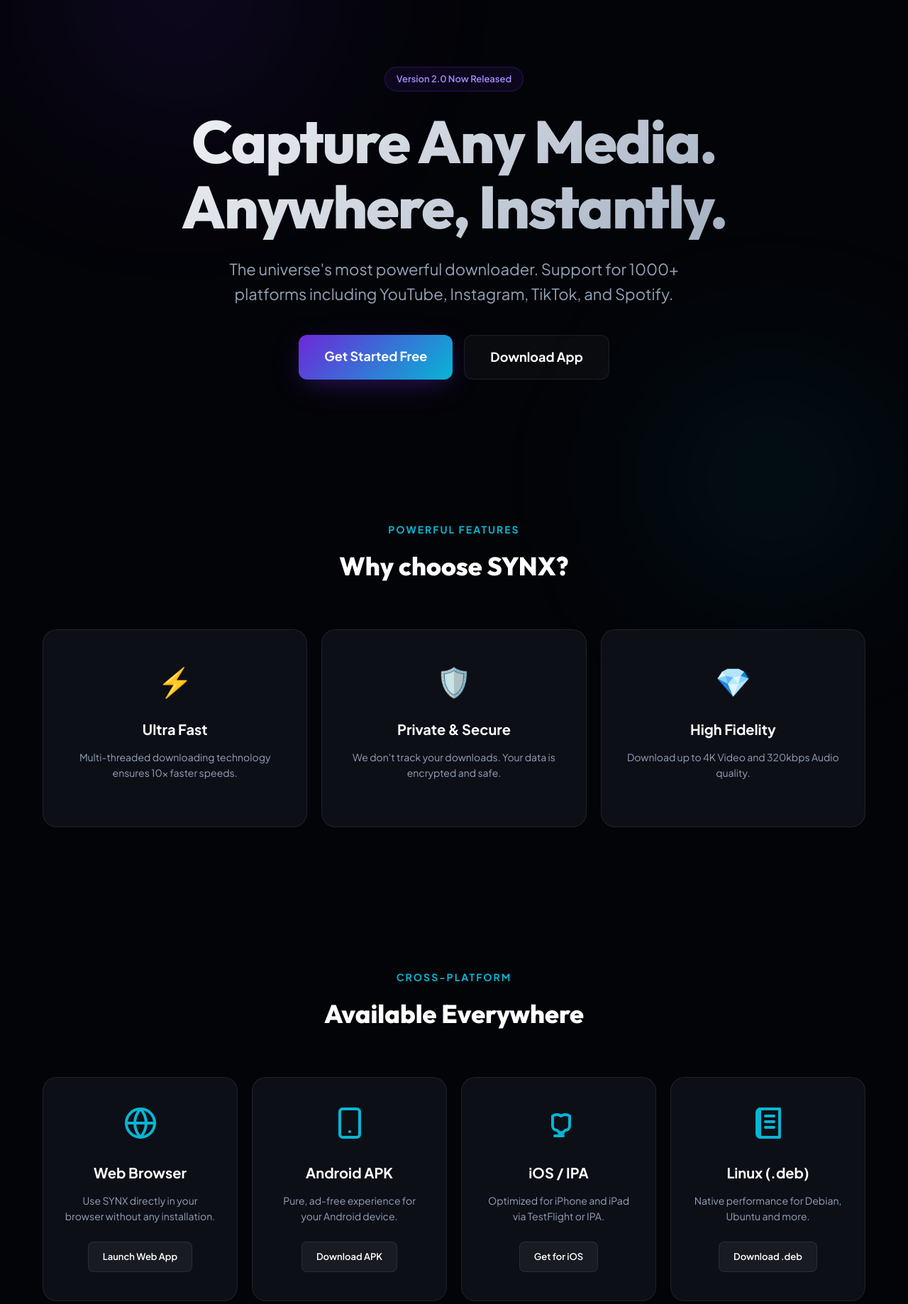
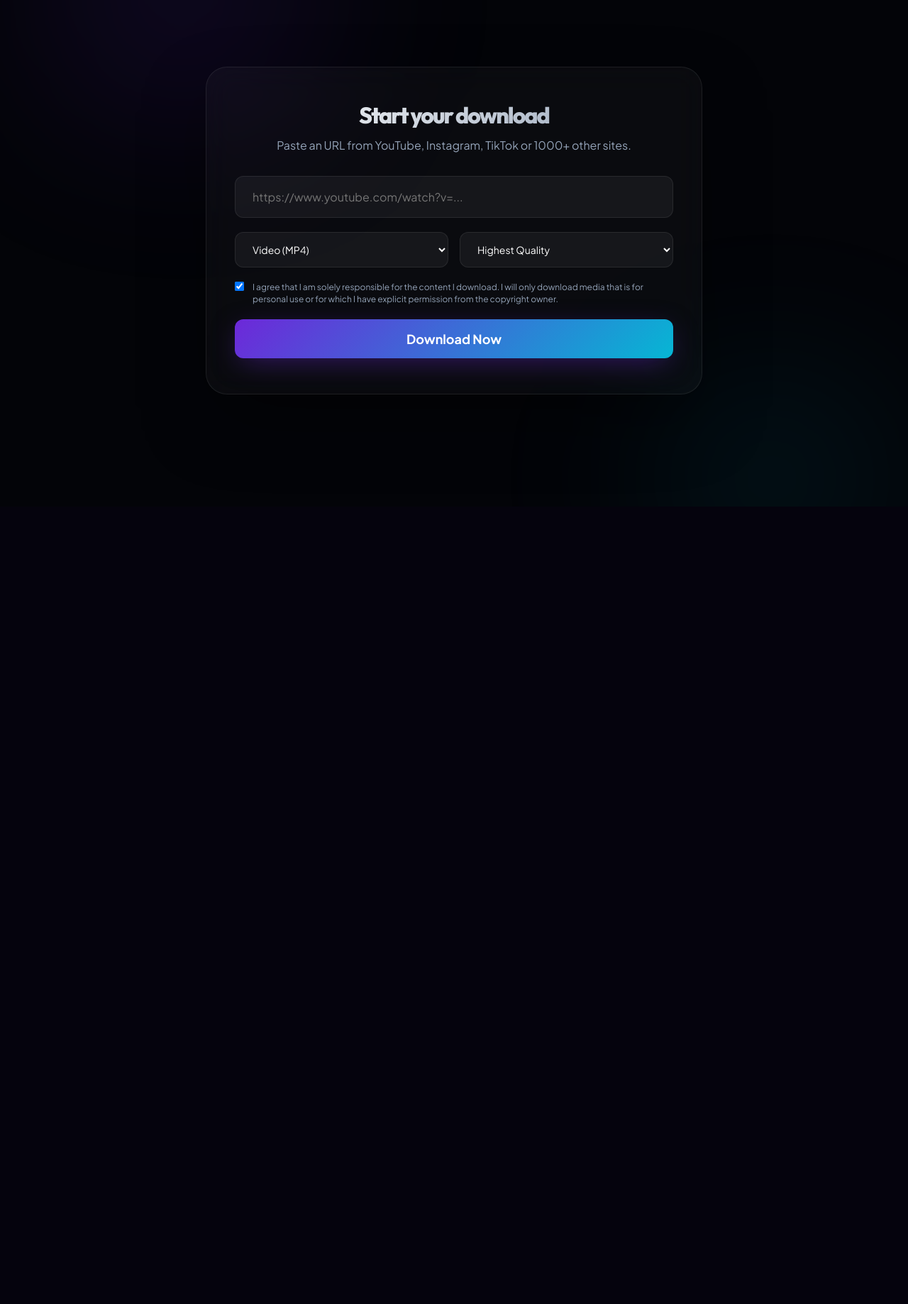
Before and after one commit to neyzenrose/synx_app, a Flask app: page /app in a window 1280 px wide. Shown: the part 86-1924 px from the top of the page at 71% size. After the commit the page ends 642 px from the top, so only its background shows below. Run offline with Flask 3, Linux system fonts and the light colour scheme.

Commit message:
Design: Finalizing premium downloader UI in app.html

```diff
--- a/api/templates/app.html
+++ b/api/templates/app.html
@@ -361,96 +361,161 @@
     </nav>
 
     <section class="hero">
-        <span class="badge-new">Version 2.0 Now Released</span>
-        <h1>Capture Any Media.<br>Anywhere, Instantly.</h1>
-        <p>The universe's most powerful downloader. Support for 1000+ platforms including YouTube, Instagram, TikTok, and Spotify.</p>
-        <div class="cta-group">
-            <a href="app.html" class="btn-primary">Get Started Free</a>
-            <a href="#platforms" class="btn-secondary">Download App</a>
-        </div>
-    </section>
+        <div class="download-container">
+            <h1>Start your download</h1>
+            <p>Paste an URL from YouTube, Instagram, TikTok or 1000+ other sites.</p>
 
-    <section class="platforms" id="features">
-        <span class="section-tag">Powerful Features</span>
-        <h2 class="section-title">Why choose SYNX?</h2>
+            <div class="input-group">
+                <input type="text" id="videoUrl" placeholder="https://www.youtube.com/watch?v=..." class="url-input">
+            </div>
 
-        <div class="platform-grid">
-            <div class="platform-card">
-                <div style="font-size: 40px; margin-bottom: 20px;">⚡</div>
-                <h3>Ultra Fast</h3>
-                <p>Multi-threaded downloading technology ensures 10x faster speeds.</p>
+            <div class="options-grid">
+                <div class="option-item">
+                    <select id="formatType" class="select-input">
+                        <option value="mp4">Video (MP4)</option>
+                        <option value="mp3">Audio (MP3)</option>
+                        <option value="mkv">Video (MKV)</option>
+                        <option value="wav">Audio (WAV)</option>
+                    </select>
+                </div>
+                <div class="option-item">
+                    <select id="qualityType" class="select-input">
+                        <option value="best">Highest Quality</option>
+                        <option value="1080">Full HD (1080p)</option>
+                        <option value="720">HD (720p)</option>
+                        <option value="480">Standard (480p)</option>
+                        <option value="320">320kbps (Audio)</option>
+                        <option value="128">128kbps (Audio)</option>
+                    </select>
+                </div>
             </div>
-            <div class="platform-card">
-                <div style="font-size: 40px; margin-bottom: 20px;">🛡️</div>
-                <h3>Private & Secure</h3>
-                <p>We don't track your downloads. Your data is encrypted and safe.</p>
+
+            <div class="terms-group">
+                <input type="checkbox" id="termsAgree" checked>
+                <label for="termsAgree">I agree that I am solely responsible for the content I download. I will only download media that is for personal use or for which I have explicit permission from the copyright owner.</label>
             </div>
-            <div class="platform-card">
-                <div style="font-size: 40px; margin-bottom: 20px;">💎</div>
-                <h3>High Fidelity</h3>
-                <p>Download up to 4K Video and 320kbps Audio quality.</p>
+
+            <button onclick="startDownload()" id="downloadBtn" class="btn-primary" style="width: 100%; border: none; cursor: pointer; margin-top: 20px;">Download Now</button>
+
+            <div id="statusMessage" class="status-box" style="display: none;"></div>
+
+            <div id="progressContainer" class="progress-container" style="display: none;">
+                <div class="progress-bar">
+                    <div id="progressBarFill" class="progress-bar-fill"></div>
+                </div>
+                <p id="progressText">Processing...</p>
             </div>
         </div>
     </section>
 
-    <section class="platforms" id="platforms">
-        <span class="section-tag">Cross-Platform</span>
-        <h2 class="section-title">Available Everywhere</h2>
+    <style>
+        .download-container {
+            background: var(--glass-bg);
+            border: 1px solid var(--glass-border);
+            backdrop-filter: blur(20px);
+            padding: 50px 40px;
+            border-radius: 30px;
+            max-width: 700px;
+            margin: 0 auto;
+            text-align: left;
+            box-shadow: 0 40px 100px -20px rgba(0,0,0,0.5);
+        }
 
-        <div class="platform-grid">
-            <!-- Web -->
-            <div class="platform-card">
-                <svg viewBox="0 0 24 24" fill="none" stroke="currentColor" stroke-width="2" stroke-linecap="round" stroke-linejoin="round"><circle cx="12" cy="12" r="10"></circle><line x1="2" y1="12" x2="22" y2="12"></line><path d="M12 2a15.3 15.3 0 0 1 4 10 15.3 15.3 0 0 1-4 10 15.3 15.3 0 0 1-4-10 15.3 15.3 0 0 1 4-10z"></path></svg>
-                <h3>Web Browser</h3>
-                <p>Use SYNX directly in your browser without any installation.</p>
-                <a href="app.html" class="btn-download">Launch Web App</a>
-            </div>
+        .download-container h1 {
+            font-size: 32px;
+            margin-bottom: 12px;
+            text-align: center;
+        }
 
-            <!-- APK -->
-            <div class="platform-card">
-                <svg viewBox="0 0 24 24" fill="none" stroke="currentColor" stroke-width="2" stroke-linecap="round" stroke-linejoin="round"><rect x="5" y="2" width="14" height="20" rx="2" ry="2"></rect><line x1="12" y1="18" x2="12.01" y2="18"></line></svg>
-                <h3>Android APK</h3>
-                <p>Pure, ad-free experience for your Android device.</p>
-                <a href="#" class="btn-download">Download APK</a>
-            </div>
+        .download-container p {
+            font-size: 16px;
+            text-align: center;
+            margin-bottom: 30px;
+        }
 
-            <!-- iOS -->
-            <div class="platform-card">
-                <svg viewBox="0 0 24 24" fill="none" stroke="currentColor" stroke-width="2" stroke-linecap="round" stroke-linejoin="round"><path d="M12 19a6.33 6.33 0 0 0 4.5-2c1.5 0 3-1 3-3V7s-1.5-1-3-1c-1.5 0-3 1-3 1s-1.5-1-3-1c-1.5 0-3 1-3 1v7c0 2 1.5 3 3 3a6.33 6.33 0 0 0 4.5 2Z"></path><path d="M9 21h6"></path></svg>
-                <h3>iOS / IPA</h3>
-                <p>Optimized for iPhone and iPad via TestFlight or IPA.</p>
-                <a href="#" class="btn-download">Get for iOS</a>
-            </div>
+        .url-input {
+            width: 100%;
+            background: rgba(255,255,255,0.05);
+            border: 1px solid var(--glass-border);
+            padding: 18px 24px;
+            border-radius: 12px;
+            color: white;
+            font-size: 16px;
+            margin-bottom: 20px;
+            outline: none;
+            transition: all 0.3s;
+        }
 
-            <!-- Linux -->
-            <div class="platform-card">
-                <svg viewBox="0 0 24 24" fill="none" stroke="currentColor" stroke-width="2" stroke-linecap="round" stroke-linejoin="round"><path d="M4 19.5v-15A2.5 2.5 0 0 1 6.5 2H20v20H6.5a2.5 2.5 0 0 1-2.5-2.5Z"></path><path d="M6 2v20"></path><path d="M10 7h6"></path><path d="M10 11h6"></path><path d="M10 15h6"></path></svg>
-                <h3>Linux (.deb)</h3>
-                <p>Native performance for Debian, Ubuntu and more.</p>
-                <a href="#" class="btn-download">Download .deb</a>
-            </div>
+        .url-input:focus {
+            background: rgba(255,255,255,0.08);
+            border-color: var(--primary-accent);
+        }
 
-            <!-- Other -->
-            <div class="platform-card">
-                <svg viewBox="0 0 24 24" fill="none" stroke="currentColor" stroke-width="2" stroke-linecap="round" stroke-linejoin="round"><path d="M21 16V8a2 2 0 0 0-1-1.73l-7-4a2 2 0 0 0-2 0l-7 4A2 2 0 0 0 3 8v8a2 2 0 0 0 1 1.73l7 4a2 2 0 0 0 2 0l7-4A2 2 0 0 0 21 16z"></path><polyline points="3.27 6.96 12 12.01 20.73 6.96"></polyline><line x1="12" y1="22.08" x2="12" y2="12"></line></svg>
-                <h3>Desktop & Other</h3>
-                <p>Windows, MacOS and more versions available.</p>
-                <a href="#all" class="btn-download">View All Versions</a>
-            </div>
-        </div>
-    </section>
+        .options-grid {
+            display: grid;
+            grid-template-columns: 1fr 1fr;
+            gap: 16px;
+            margin-bottom: 20px;
+        }
 
-    <footer>
-        <span class="footer-logo logo">SYNX</span>
-        <div class="footer-links">
-            <a href="#">Privacy Policy</a>
-            <a href="#">Terms of Service</a>
-            <a href="#">API Documentation</a>
-            <a href="#">Status</a>
-            <a href="#">Twitter</a>
-        </div>
-        <p class="copyright">© 2026 SYNX Universal. All rights reserved.</p>
-    </footer>
+        .select-input {
+            width: 100%;
+            background: rgba(255,255,255,0.05);
+            border: 1px solid var(--glass-border);
+            padding: 14px 20px;
+            border-radius: 12px;
+            color: white;
+            font-size: 14px;
+            outline: none;
+            cursor: pointer;
+        }
+
+        .terms-group {
+            display: flex;
+            gap: 12px;
+            align-items: flex-start;
+            margin-top: 10px;
+        }
+
+        .terms-group label {
+            font-size: 12px;
+            color: var(--text-secondary);
+            line-height: 1.4;
+        }
+
+        .status-box {
+            margin-top: 20px;
+            padding: 15px;
+            border-radius: 10px;
+            font-size: 14px;
+            text-align: center;
+        }
+
+        .progress-container {
+            margin-top: 20px;
+        }
+
+        .progress-bar {
+            width: 100%;
+            height: 6px;
+            background: rgba(255,255,255,0.1);
+            border-radius: 10px;
+            overflow: hidden;
+            margin-bottom: 10px;
+        }
+
+        .progress-bar-fill {
+            height: 100%;
+            width: 0%;
+            background: var(--gradient-accent);
+            transition: width 0.3s;
+        }
+
+        #progressText {
+            font-size: 12px;
+            color: var(--text-secondary);
+        }
+    </style>
 
     <script>
         // Smooth scrolling for anchor links
@@ -465,6 +530,74 @@
                 }
             });
         });
+
+        async function startDownload() {
+            const url = document.getElementById('videoUrl').value;
+            const format = document.getElementById('formatType').value;
+            const quality = document.getElementById('qualityType').value;
+            const btn = document.getElementById('downloadBtn');
+            const status = document.getElementById('statusMessage');
+            const progress = document.getElementById('progressContainer');
+            const progressFill = document.getElementById('progressBarFill');
+
+            if (!url) {
+                showStatus('Please paste a valid URL', 'error');
+                return;
+            }
+
+            // UI Feedback
+            btn.disabled = true;
+            btn.innerText = 'Initializing...';
+            showStatus('Connecting to server...', 'info');
+            progress.style.display = 'block';
+            progressFill.style.width = '10%';
+
+            try {
+                const response = await fetch('/api/download', {
+                    method: 'POST',
+                    headers: { 'Content-Type': 'application/json' },
+                    body: JSON.stringify({ url, format, quality })
+                });
+
+                const result = await response.json();
+
+                if (result.status === 'success') {
+                    progressFill.style.width = '100%';
+                    showStatus(`Success! Downloading "${result.title}"...`, 'success');
+                    btn.innerText = 'Download Again';
+
+                    // Trigger actual download
+                    window.location.href = result.download_url;
+                } else {
+                    throw new Error(result.message || 'Download failed');
+                }
+            } catch (err) {
+                showStatus('Error: ' + err.message, 'error');
+                btn.innerText = 'Try Again';
+            } finally {
+                btn.disabled = false;
+            }
+        }
+
+        function showStatus(msg, type) {
+            const status = document.getElementById('statusMessage');
+            status.style.display = 'block';
+            status.innerText = msg;
+
+            if (type === 'error') {
+                status.style.background = 'rgba(239, 68, 68, 0.1)';
+                status.style.color = '#f87171';
+                status.style.border = '1px solid rgba(239, 68, 68, 0.2)';
+            } else if (type === 'success') {
+                status.style.background = 'rgba(16, 185, 129, 0.1)';
+                status.style.color = '#34d399';
+                status.style.border = '1px solid rgba(16, 185, 129, 0.2)';
+            } else {
+                status.style.background = 'rgba(59, 130, 246, 0.1)';
+                status.style.color = '#60a5fa';
+                status.style.border = '1px solid rgba(59, 130, 246, 0.2)';
+            }
+        }
     </script>
 </body>
 </html>
```
